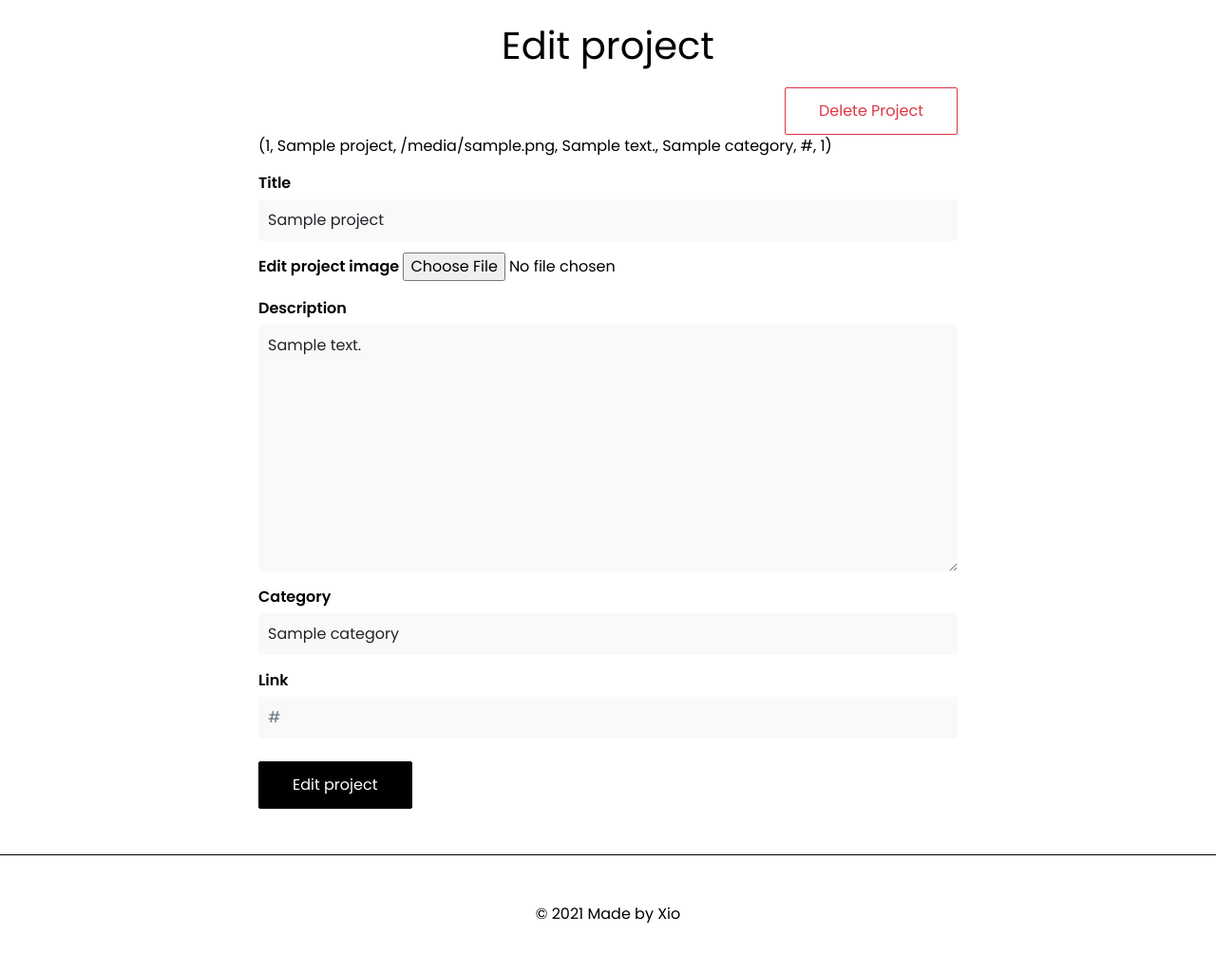
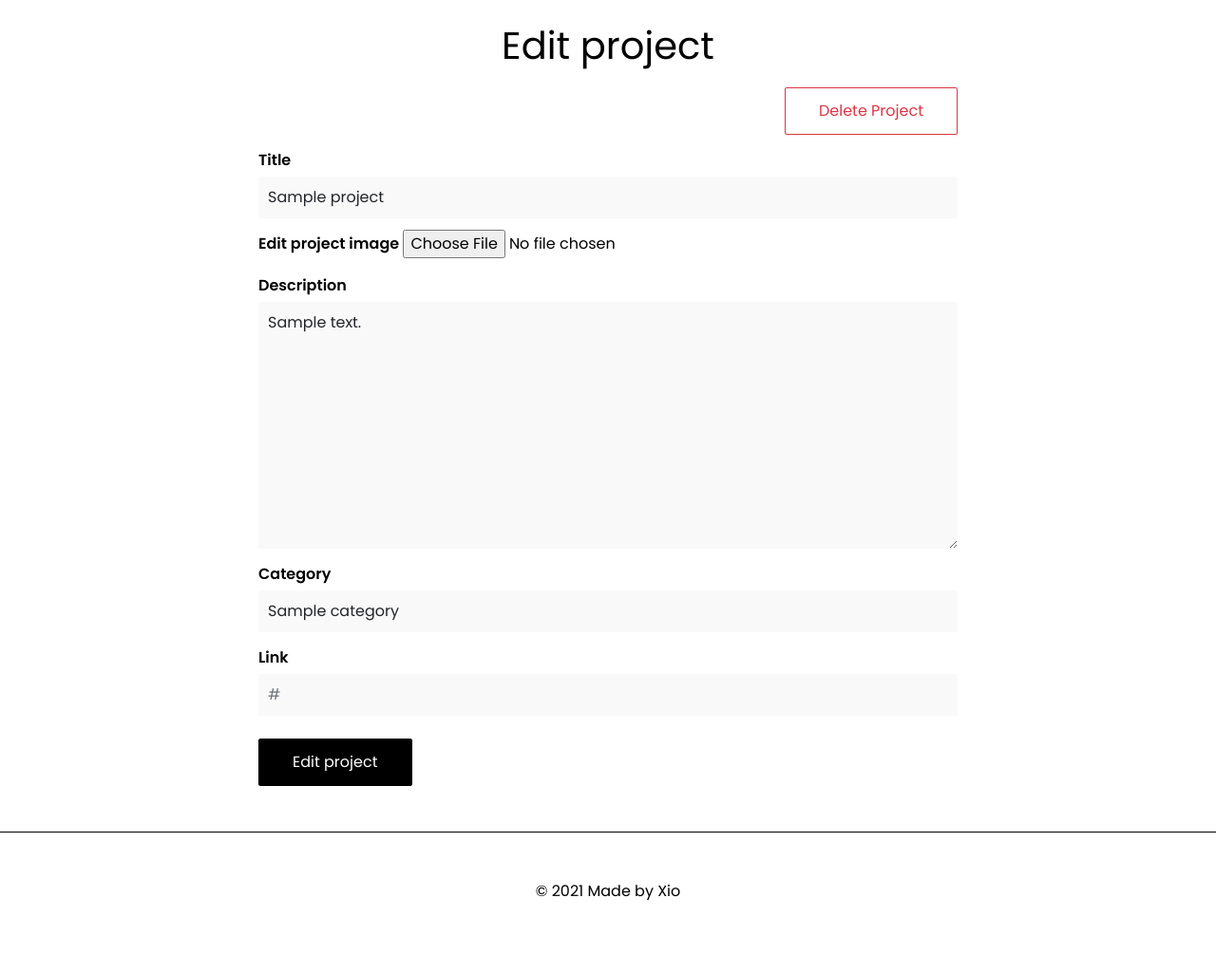
Before and after one commit to xiomara-masmela/feedback_web_app, a Flask app: page /edit-project in a window 1280 px wide. Shown: the part 73-1098 px from the top of the page at 95% size. After the commit the page ends 1022 px from the top, so only its background shows below. Run offline with Flask 2, Linux system fonts and the light colour scheme; a database or web service that is not in the repository returns one stand-in record (values such as "Sample title"); some libraries are stand-ins or nearby versions.

Commit message:
Edit Profile fixed

```diff
--- a/templates/edit-project.html
+++ b/templates/edit-project.html
@@ -15,7 +15,6 @@
                     <input class="btn btn-outline-danger"  type="submit" value="Delete Project">
                 </form>
             </section>
-            {{project}}
             <form action="/edit-project-action" method="POST" enctype="multipart/form-data">
                 <input type="hidden" name="projectId" value="{{project[0]}}">
                 <div class="form-group">
```
